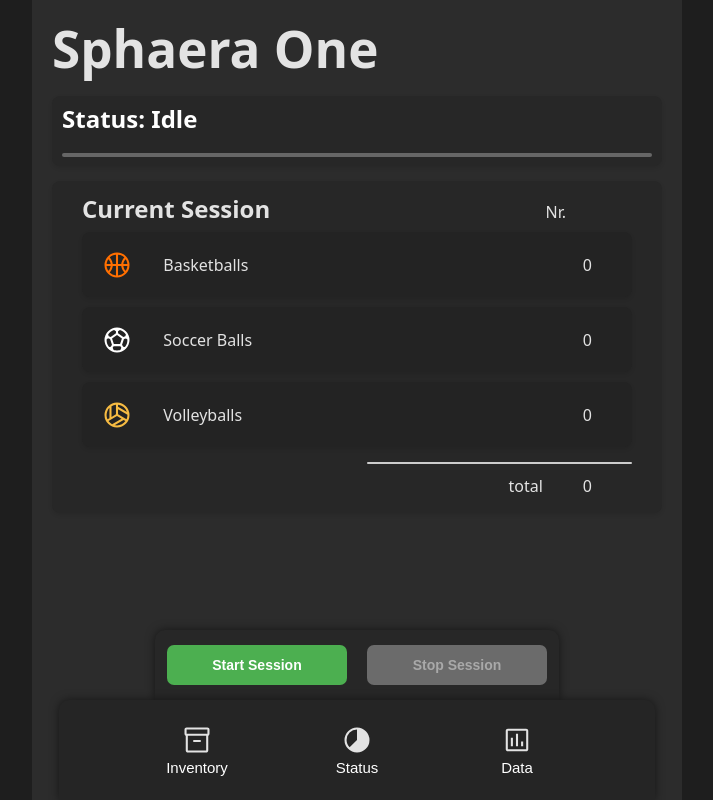
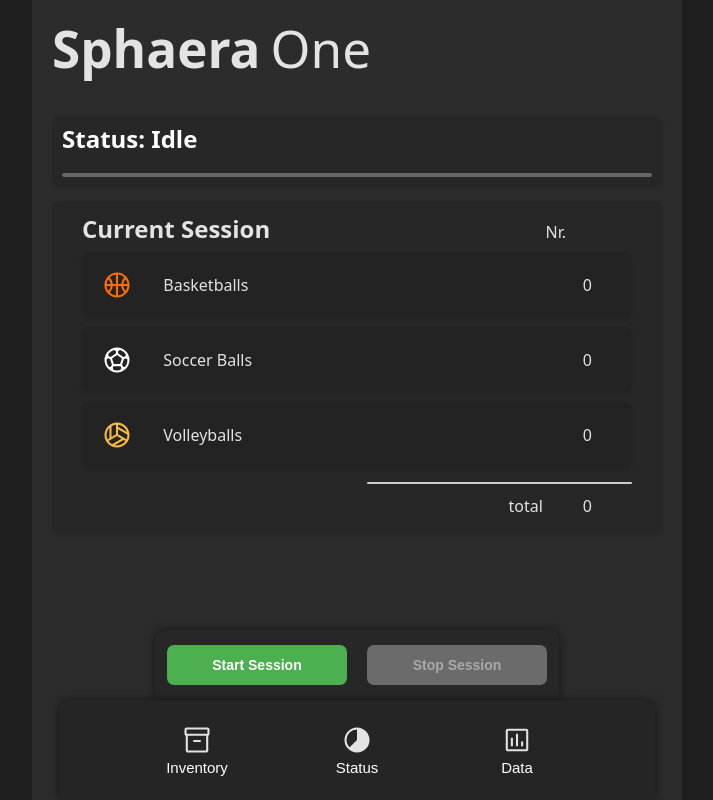
Before and after one commit to Undertaker2104/smart-things-kickstarter, a React (Vite) app in the folder frontend/app/: page / in a window 1280 px wide. Shown: the whole page, without its empty margins (283-996 px from the left). Built offline with nearby package versions, Linux system fonts and the light colour scheme; no server answers.

Commit message:
title fixed on all pages

```diff
--- a/frontend/app/src/pages/DataPage.css
+++ b/frontend/app/src/pages/DataPage.css
@@ -3,6 +3,25 @@
     display: flex;
     flex-direction: column;
     overflow: hidden;
+}
+
+.title {
+    display: flex;
+    flex-direction: row;
+    align-items: baseline;
+    gap: 0px;
+    padding: 0px 0px 0 0px;
+    margin-bottom: 20px;
+    word-spacing: -10px;
+}
+
+.notBold {
+    font-weight: lighter;
+    margin-left: -30px !important;
+}
+
+h1.notBold {
+    margin-left: -40px;
 }
 
 .data-page h1 {
--- a/frontend/app/src/pages/DataPage.jsx
+++ b/frontend/app/src/pages/DataPage.jsx
@@ -188,7 +188,10 @@ const DataPage = () => {
     if (loading) {
         return (
             <div className="data-page">
-                <h1>Sphaera One</h1>
+                <div className="title">
+                <h1>Sphaera</h1>
+                <h1 className='notBold'>One</h1>
+            </div>
                 <div className="loading">Charts laden...</div>
             </div>
         )
@@ -207,7 +210,10 @@ const DataPage = () => {
 
     return (
         <div className="data-page">
-            <h1>Sportini Cleani</h1>
+            <div className="title">
+                <h1>Sphaera</h1>
+                <h1 className='notBold'>One</h1>
+            </div>
             <div className="data-content">
                 <DataCards sessionsThisWeek={sessionsThisWeek} cleanedToday={cleanedToday} />
                 <div className="chart-container">
--- a/frontend/app/src/pages/InventoryPage.css
+++ b/frontend/app/src/pages/InventoryPage.css
@@ -5,8 +5,27 @@
     overflow: hidden;
 }
 
+.title {
+    display: flex;
+    flex-direction: row;
+    align-items: baseline;
+    gap: 0px;
+    padding: 0px 0px 0 0px;
+    margin-bottom: 20px;
+    word-spacing: -10px;
+}
 
-.status-page h1 {
+.notBold {
+    font-weight: lighter;
+    margin-left: -30px !important;
+}
+
+h1.notBold {
+    margin-left: -40px;
+}
+
+
+.inventory-page h1 {
     margin: 0;
     padding: 20px 20px 0 20px;
     flex-shrink: 0;
@@ -26,7 +45,7 @@
     flex-shrink: 0;
 }
 
-.status-content {
+.inventory-content {
     flex: 1;
     overflow-y: auto;
     display: flex;
--- a/frontend/app/src/pages/InventoryPage.jsx
+++ b/frontend/app/src/pages/InventoryPage.jsx
@@ -109,10 +109,13 @@ const InventoryPage = () => {
     }
 
     return (
-        <div className="status-page">
-            <h1>Sphaera One</h1>
-            <div className="status-content">
-                <div className="status-inventory">
+        <div className="inventory-page">
+            <div className="title">
+                <h1>Sphaera</h1>
+                <h1 className='notBold'>One</h1>
+            </div>
+            <div className="inventory-content">
+                <div className="inventory-inventory">
                     <div className="inventory-header">
                         <h2>Inventory</h2>
                         <div className="inventory-unit">
--- a/frontend/app/src/pages/StatusPage.css
+++ b/frontend/app/src/pages/StatusPage.css
@@ -5,11 +5,34 @@
     overflow: hidden;
 }
 
+.title {
+    display: flex;
+    flex-direction: row;
+    align-items: baseline;
+    gap: 0px;
+    padding: 0px 0px 0 0px;
+    margin-bottom: 20px;
+    word-spacing: -10px;
+}
+
+.notBold {
+    font-weight: lighter;
+    margin-left: -30px !important;
+}
+
+h1.notBold {
+    margin-left: -40px;
+}
+
 .status-page h1 {
     margin: 0;
     padding: 20px 20px 0 20px;
     flex-shrink: 0;
     margin-bottom: 20px;
+}
+
+h1.notBold {
+    margin-left: -30px;
 }
 
 .status-card {
--- a/frontend/app/src/pages/StatusPage.jsx
+++ b/frontend/app/src/pages/StatusPage.jsx
@@ -154,7 +154,10 @@ const StatusPage = () => {
 
     return (
         <div className="status-page">
-            <h1>Sphaera One</h1>
+            <div className="title">
+                <h1>Sphaera</h1>
+                <h1 className='notBold'>One</h1>
+            </div>
             <div className="status-card">
                 <div className="status-top">
                     <h2>Status: {statusText}</h2>
```
